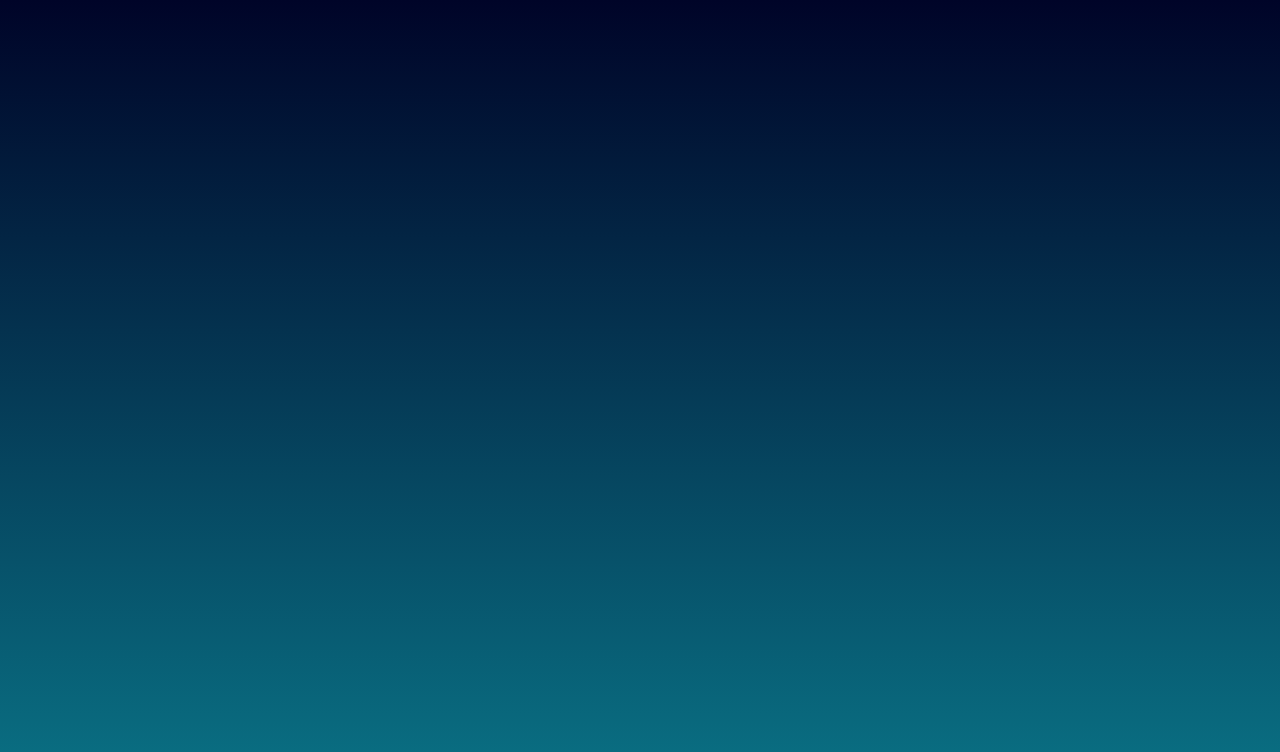
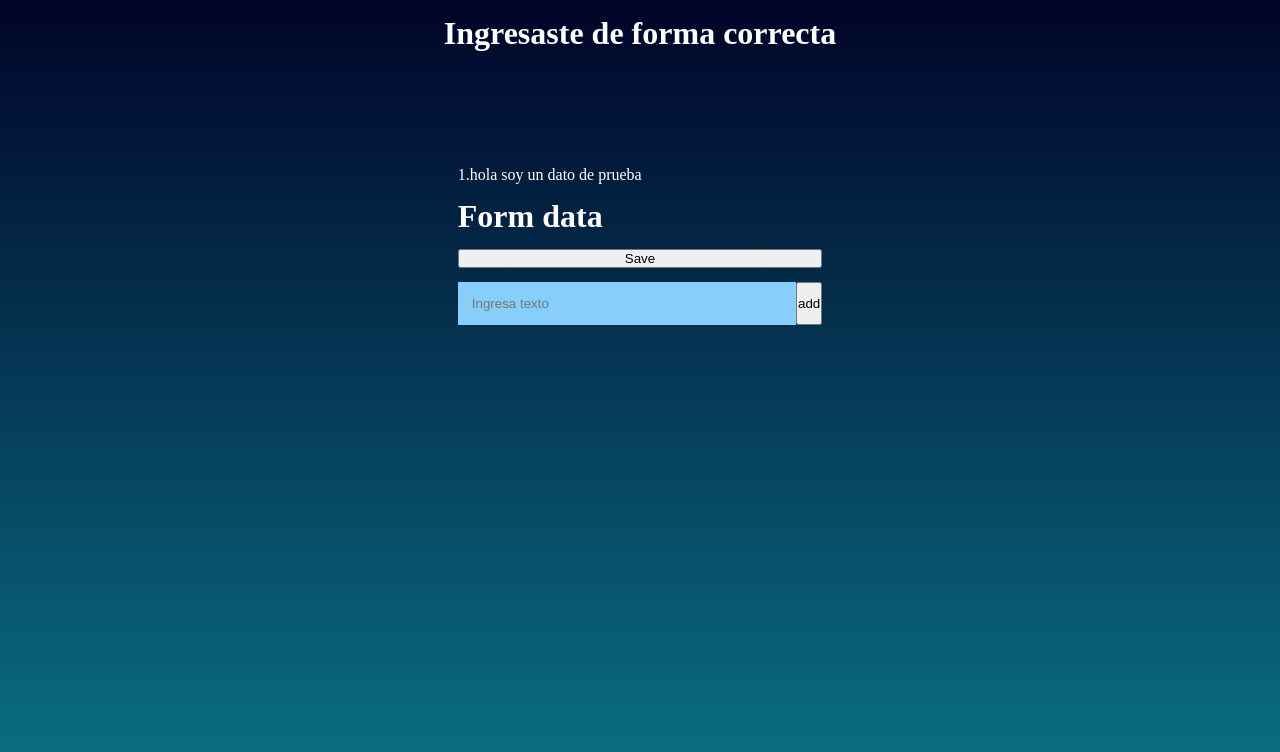
Before and after one commit to xavierdebau/BauApp, a SvelteKit app in the folder Bau_app/: page /dashboard in a window 1280 px wide. Shown: the top 752 px of the page. Built offline with nearby package versions, Linux system fonts and the light colour scheme.

Commit message:
instalacion y archivos de configuracion fb

```diff
--- a/Bau_app/package.json
+++ b/Bau_app/package.json
@@ -24,5 +24,8 @@
 		"svelte": "^4.2.7",
 		"vite": "^5.0.3"
 	},
-	"type": "module"
+	"type": "module",
+	"dependencies": {
+		"firebase": "^10.7.1"
+	}
 }
--- a/Bau_app/src/components/Authenticate.svelte
+++ b/Bau_app/src/components/Authenticate.svelte
@@ -58,7 +58,7 @@
         color: black
     }
     form button:hover {
-        background: navy;
+        background: rgb(43, 43, 202);
         color: white
     }
     .error { color: coral;}
--- a/Bau_app/src/routes/dashboard/+page.svelte
+++ b/Bau_app/src/routes/dashboard/+page.svelte
@@ -0,0 +1,72 @@
+
+<script>
+    let datalist = ['hola soy un dato de prueba'];
+</script>
+
+<div class="mainContainer">
+    <div class="headerContainer">
+        <h1>Ingresaste de forma correcta</h1>
+
+    </div>
+    <main>
+        {#each datalist as data,index }
+        <div class="data">
+            {index+1}.{data}
+        </div>
+
+        {/each}
+        <h1>Form data</h1>
+
+        <button>Save</button>
+        <div class='dataContainer'>
+            <input type="text" placeholder="Ingresa texto"/>
+            <button>add</button>
+        </div>
+
+    </main>
+</div>
+
+
+
+<style>
+    .mainContainer{
+        display: flex;
+        flex-direction: column;
+        min-height: 100vh;
+        gap: 100px;
+        padding: 15px;
+        width: 100%;
+        max-width: fit-content;
+        margin: 0 auto;
+
+    }
+    .headerContainer {
+        display: flex;
+        align-items: center;
+        justify-content: space-between;
+
+    }
+    .dataContainer{
+        display: flex;
+        align-items: stretch;
+
+    }
+    .dataContainer input{
+        background: lightskyblue;
+        border: snow;
+        padding: 14px;
+        color: white;
+        flex: 1 1 auto;
+    }
+
+
+    main {
+        display: flex;
+        flex-direction: column;
+        gap: 8px;
+        flex: auto;
+        gap: 14px;
+        padding: 14px;
+
+    }
+</style>
```
Also changed, not shown: Bau_app/src/lib/firebase/firebase.js (added, +21 -0 lines), 1 other file (tests, documents, lock files or other folders).
